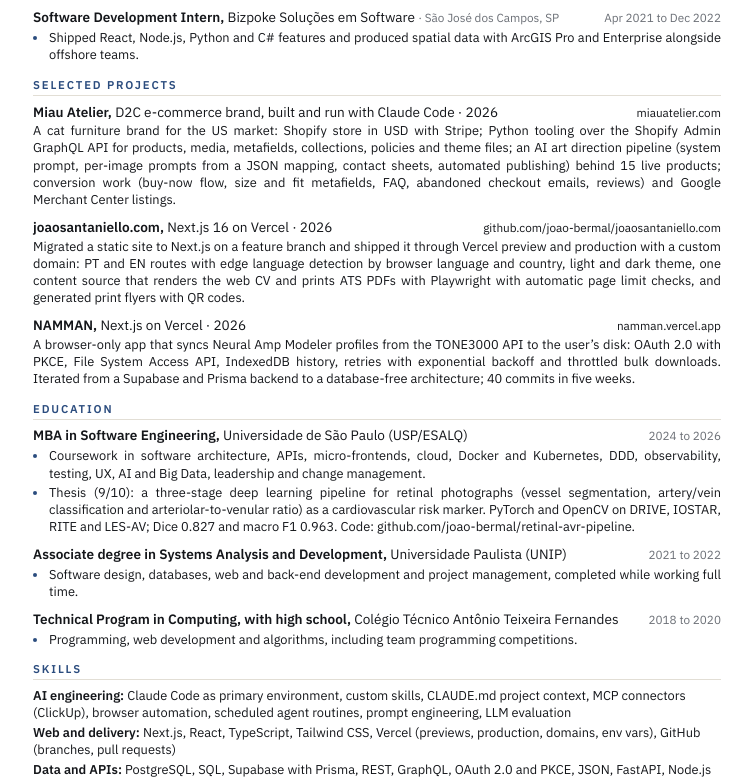
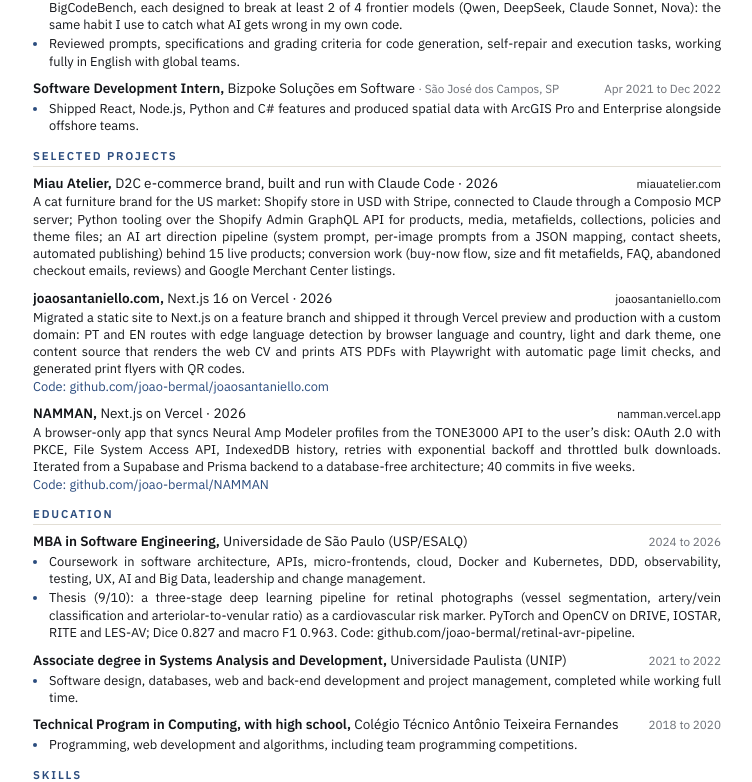
Before and after one commit to joao-bermal/joaosantaniello.com, a Next.js app: page /en/cv/pdf/ai in a window 1280 px wide. Shown: the part 908-1690 px from the top of the page, without its empty margins (263-1015 px from the left). Built offline with nearby package versions, Linux system fonts and the light colour scheme; no server answers; a web font is replaced by a local one.

Commit message:
feat(cv): tailored CV mentions the bizpoke and Composio MCP servers, Supabase with Prisma, and links both site and repo

```diff
--- a/src/app/globals.css
+++ b/src/app/globals.css
@@ -258,6 +258,14 @@
   margin-top: 2pt;
   color: var(--ink-2);
 }
+/* Extra project links (tailored CV) sit on their own line, so the justified text above keeps even spacing. */
+.cv-extra-link {
+  display: block;
+  text-align: left;
+}
+.cv-extra-link a {
+  color: var(--cv-accent);
+}
 .cv-skills li + li {
   margin-top: 2pt;
 }
--- a/src/components/ResumeDocument.tsx
+++ b/src/components/ResumeDocument.tsx
@@ -79,7 +79,16 @@
                   </a>
                 )}
               </div>
-              <p>{one ? p.onePage : p.text}</p>
+              <p>
+                {one ? p.onePage : p.text}
+                {p.printAllLinks &&
+                  p.links?.slice(1).map((l) => (
+                    <span key={l.href} className="cv-extra-link">
+                      {' '}
+                      <a href={l.href}>{l.label}</a>
+                    </span>
+                  ))}
+              </p>
             </div>
             ))}
         </Section>
--- a/src/content/resume-ai.ts
+++ b/src/content/resume-ai.ts
@@ -14,9 +14,9 @@
   meta: { title: 'CV', description: 'João Vitor Bermal Santaniello, AI product engineer.' },
   headline: 'AI Product Engineer · Claude Code, Next.js on Vercel and E-commerce Automation',
   summary:
-    'Software engineer with six years of production experience who now builds AI-natively. Claude Code is my primary development environment: I orchestrate it to ship production software, and I read, review and correct what it generates. In 2026 I shipped two Next.js applications to production on Vercel, built and run a US e-commerce brand on Shopify with Python automation over the Admin GraphQL API and an AI image pipeline, and authored a library of nine Claude Code skills that my team at Bizpoke shares across 13 client projects, connected to ClickUp through MCP. Before AI I wrote code by hand for years: FastAPI and Node.js services, React and Next.js front ends, Python and ArcGIS data pipelines for large utilities. MBA in Software Engineering (USP/ESALQ), fluent English, remote work with US teams.',
+    'Software engineer with six years of production experience who now builds AI-natively. Claude Code is my primary development environment: I orchestrate it to ship production software, and I read, review and correct what it generates. In 2026 I shipped two Next.js applications to production on Vercel, built and run a US e-commerce brand on Shopify with Python automation over the Admin GraphQL API and an AI image pipeline, and authored a library of nine Claude Code skills that my team at Bizpoke shares across 13 client projects, connected to ClickUp, our internal data platform and the store through MCP (including a Composio server). Before AI I wrote code by hand for years: FastAPI and Node.js services, React and Next.js front ends, Python and ArcGIS data pipelines for large utilities. MBA in Software Engineering (USP/ESALQ), fluent English, remote work with US teams.',
   summaryShort:
-    'Software engineer with six years of production experience who now builds AI-natively, with Claude Code as my primary environment. In 2026 I shipped two Next.js apps to production on Vercel, built and run a US Shopify brand with Admin GraphQL automation and an AI image pipeline, and authored nine Claude Code skills my team shares across 13 client projects, connected to ClickUp through MCP. Years of hand-written FastAPI, Node.js, React and Python before AI. MBA in Software Engineering (USP/ESALQ), fluent English.',
+    'Software engineer with six years of production experience who now builds AI-natively, with Claude Code as my primary environment. In 2026 I shipped two Next.js apps to production on Vercel, built and run a US Shopify brand with Admin GraphQL automation and an AI image pipeline, and authored nine Claude Code skills my team shares across 13 client projects, connected to ClickUp through MCP. Years of hand-written FastAPI, Node.js, React and Python before AI.',
   experience: [
     {
       role: 'Software Developer',
@@ -29,6 +29,7 @@
           bullets: [
             'Authored a shared library of nine Claude Code skills and a root CLAUDE.md that every project folder inherits, so any teammate who opens Claude Code gets the same project bootstrap, ArcGIS API client, dashboard editing playbook, delivery document template and status reporting across 13 Aegea projects.',
             'Connected Claude Code to ClickUp through MCP to build client status reports from Epic cards, per project and as a consolidated portfolio view refreshed by a scheduled daily routine, replacing hand-written status updates.',
+            'Contributed to BizpokeBI, the team’s geospatial data platform (FastAPI, DuckDB and Apache Sedona, H3, Redis queues), and to its internal bizpoke MCP server, which gives Claude the dataset catalog, processing pipelines, jobs and ArcGIS tools, with every write gated by explicit approval and an audit log.',
             'Built an OAuth2 client for the ArcGIS Enterprise REST API with automatic backups before every edit and strict separation of production and staging portals, so the agent can update dashboards and web maps in bulk without risk.',
             'Turned recurring failures into guardrails: the dashboard skill documents traps found in real sessions (edits kept only in memory, schema quirks, filter bugs) and verifies saves through network requests, so the agent does not repeat them.',
             'Cut a recurring geospatial workflow from more than 3 hours to about 20 minutes with a reusable Python and GeoPandas tool, and delivered census tract indicators for 16 Brazilian states for water and sewer concession studies.',
@@ -50,7 +51,7 @@
       ],
       onePage: [
         'Authored nine shared Claude Code skills and a root CLAUDE.md inherited by 13 Aegea projects: project bootstrap, ArcGIS API client, dashboard editing, delivery documents and status reporting.',
-        'Connected Claude Code to ClickUp through MCP to generate per-project and portfolio status reports, the portfolio view refreshed by a scheduled daily routine.',
+        'Connected Claude Code through MCP to ClickUp (status reports on a scheduled daily routine) and to BizpokeBI, our geospatial data platform, whose bizpoke MCP server I helped build.',
         'Built an OAuth2 ArcGIS Enterprise REST client with automatic backups and production/staging separation, letting the agent edit dashboards in bulk safely.',
         'Cut a recurring geospatial workflow from 3+ hours to about 20 minutes with a reusable GeoPandas tool, and led DOMO front-end and mobile delivery (Equatorial Energia) in two-week sprints.',
       ],
@@ -83,32 +84,40 @@
     {
       name: 'Miau Atelier',
       role: 'D2C e-commerce brand, built and run with Claude Code · 2026',
-      text: 'A cat furniture brand for the US market: Shopify store in USD with Stripe; Python tooling over the Shopify Admin GraphQL API for products, media, metafields, collections, policies and theme files; an AI art direction pipeline (system prompt, per-image prompts from a JSON mapping, contact sheets, automated publishing) behind 15 live products; conversion work (buy-now flow, size and fit metafields, FAQ, abandoned checkout emails, reviews) and Google Merchant Center listings.',
+      text: 'A cat furniture brand for the US market: Shopify store in USD with Stripe, connected to Claude through a Composio MCP server; Python tooling over the Shopify Admin GraphQL API for products, media, metafields, collections, policies and theme files; an AI art direction pipeline (system prompt, per-image prompts from a JSON mapping, contact sheets, automated publishing) behind 15 live products; conversion work (buy-now flow, size and fit metafields, FAQ, abandoned checkout emails, reviews) and Google Merchant Center listings.',
       links: [{ label: 'miauatelier.com', href: 'https://miauatelier.com' }],
-      onePage: 'US Shopify brand run with Claude Code: Admin GraphQL automation, an AI image pipeline behind 15 live products, Stripe and conversion work.',
+      onePage: 'US Shopify brand run with Claude Code and a Composio MCP server: Admin GraphQL automation, an AI image pipeline behind 15 live products, Stripe and conversion work.',
     },
     {
       name: 'joaosantaniello.com',
       role: 'Next.js 16 on Vercel · 2026',
       text: 'Migrated a static site to Next.js on a feature branch and shipped it through Vercel preview and production with a custom domain: PT and EN routes with edge language detection by browser language and country, light and dark theme, one content source that renders the web CV and prints ATS PDFs with Playwright with automatic page limit checks, and generated print flyers with QR codes.',
-      links: [{ label: 'github.com/joao-bermal/joaosantaniello.com', href: 'https://github.com/joao-bermal/joaosantaniello.com' }],
+      links: [
+        { label: 'joaosantaniello.com', href: 'https://joaosantaniello.com' },
+        { label: 'Code: github.com/joao-bermal/joaosantaniello.com', href: 'https://github.com/joao-bermal/joaosantaniello.com' },
+      ],
+      printAllLinks: true,
       onePage: 'Static site migrated to Next.js on Vercel: PT/EN edge routing, dark mode, web CV that prints ATS PDFs with Playwright.',
     },
     {
       name: 'NAMMAN',
       role: 'Next.js on Vercel · 2026',
       text: 'A browser-only app that syncs Neural Amp Modeler profiles from the TONE3000 API to the user’s disk: OAuth 2.0 with PKCE, File System Access API, IndexedDB history, retries with exponential backoff and throttled bulk downloads. Iterated from a Supabase and Prisma backend to a database-free architecture; 40 commits in five weeks.',
-      links: [{ label: 'namman.vercel.app', href: 'https://namman.vercel.app/' }],
+      links: [
+        { label: 'namman.vercel.app', href: 'https://namman.vercel.app/' },
+        { label: 'Code: github.com/joao-bermal/NAMMAN', href: 'https://github.com/joao-bermal/NAMMAN' },
+      ],
+      printAllLinks: true,
       onePage: 'Browser-only Next.js app: OAuth 2.0 PKCE, File System Access API, backoff and throttled bulk downloads.',
     },
   ],
   skills: [
-    { label: 'AI engineering', items: 'Claude Code as primary environment, custom skills, CLAUDE.md project context, MCP connectors (ClickUp), browser automation, scheduled agent routines, prompt engineering, LLM evaluation', onePage: true },
-    { label: 'Web and delivery', items: 'Next.js, React, TypeScript, Tailwind CSS, Vercel (previews, production, domains, env vars), GitHub (branches, pull requests)', onePage: true },
-    { label: 'Data and APIs', items: 'PostgreSQL, SQL, Supabase with Prisma, REST, GraphQL, OAuth 2.0 and PKCE, JSON, FastAPI, Node.js', onePage: true },
+    { label: 'AI engineering', items: 'Claude Code as primary environment, custom skills, CLAUDE.md project context, MCP servers and connectors (internal bizpoke server, ClickUp, Composio for the Shopify store), browser automation, scheduled agent routines, prompt engineering, LLM evaluation', onePage: true },
+    { label: 'Web and delivery', items: 'Next.js, React, TypeScript, Tailwind CSS, Vercel (previews, production, domains, env vars), GitHub (branches, pull requests), Agile sprints', onePage: true },
+    { label: 'Data and APIs', items: 'PostgreSQL, SQL, Supabase (Postgres) with Prisma ORM, REST, GraphQL, OAuth 2.0 and PKCE, JSON, FastAPI, Node.js', onePage: true },
     { label: 'E-commerce', items: 'Shopify (Admin GraphQL, Liquid themes, metafields, Messaging automations), Stripe, Google Merchant Center, Judge.me', onePage: true },
     { label: 'Data and GIS', items: 'Python, GeoPandas, ArcGIS Enterprise and Dashboards, FME' },
-    { label: 'Ways of working', items: 'Agile sprints, specs and acceptance tests, technical documentation, remote work with US teams', onePage: true },
+    { label: 'Ways of working', items: 'Agile sprints, specs and acceptance tests, technical documentation, remote work with US teams' },
   ],
   education: base.education.map((e, i) =>
     i === 0 ? { ...e, details: [e.details[0], `${e.details[1]} Code: github.com/joao-bermal/retinal-avr-pipeline.`] } : e,
--- a/src/content/resume.ts
+++ b/src/content/resume.ts
@@ -31,8 +31,8 @@
 
 export type ResumeLink = { label: string; href: string };
 
-/** The first link is the one printed in the PDF. `webOnly` projects stay off the PDFs; `onePage` is a short line that puts the project on the one-page resume too. */
-export type ResumeProject = { name: string; role: string; text: string; links?: ResumeLink[]; details?: string[]; stack?: string[]; webOnly?: boolean; onePage?: string };
+/** The first link is the one printed in the PDF. `webOnly` projects stay off the PDFs; `onePage` is a short line that puts the project on the one-page resume too; `printAllLinks` prints the other links after the text. */
+export type ResumeProject = { name: string; role: string; text: string; links?: ResumeLink[]; details?: string[]; stack?: string[]; webOnly?: boolean; onePage?: string; printAllLinks?: boolean };
 
 export type ResumeEducation = { degree: string; school: string; place: string; period: string; details: string[]; onePage?: string };
 
```
